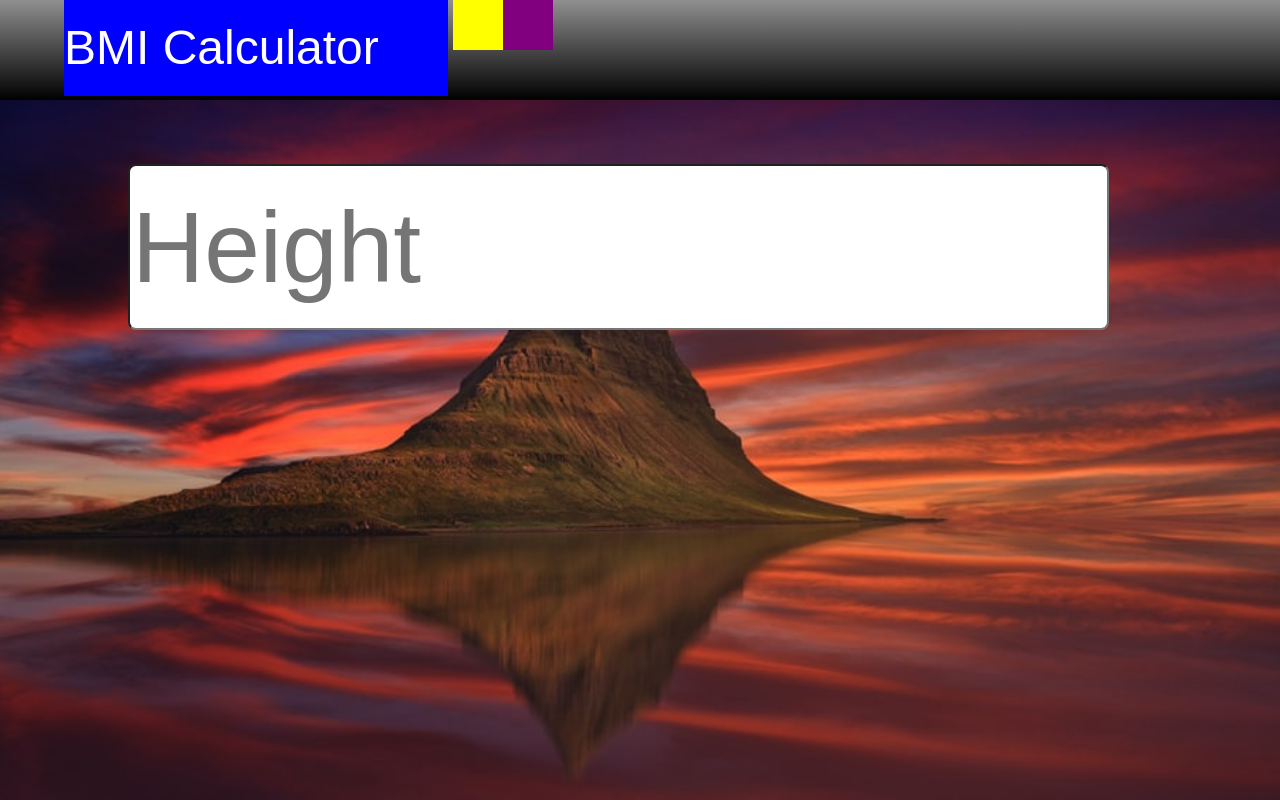
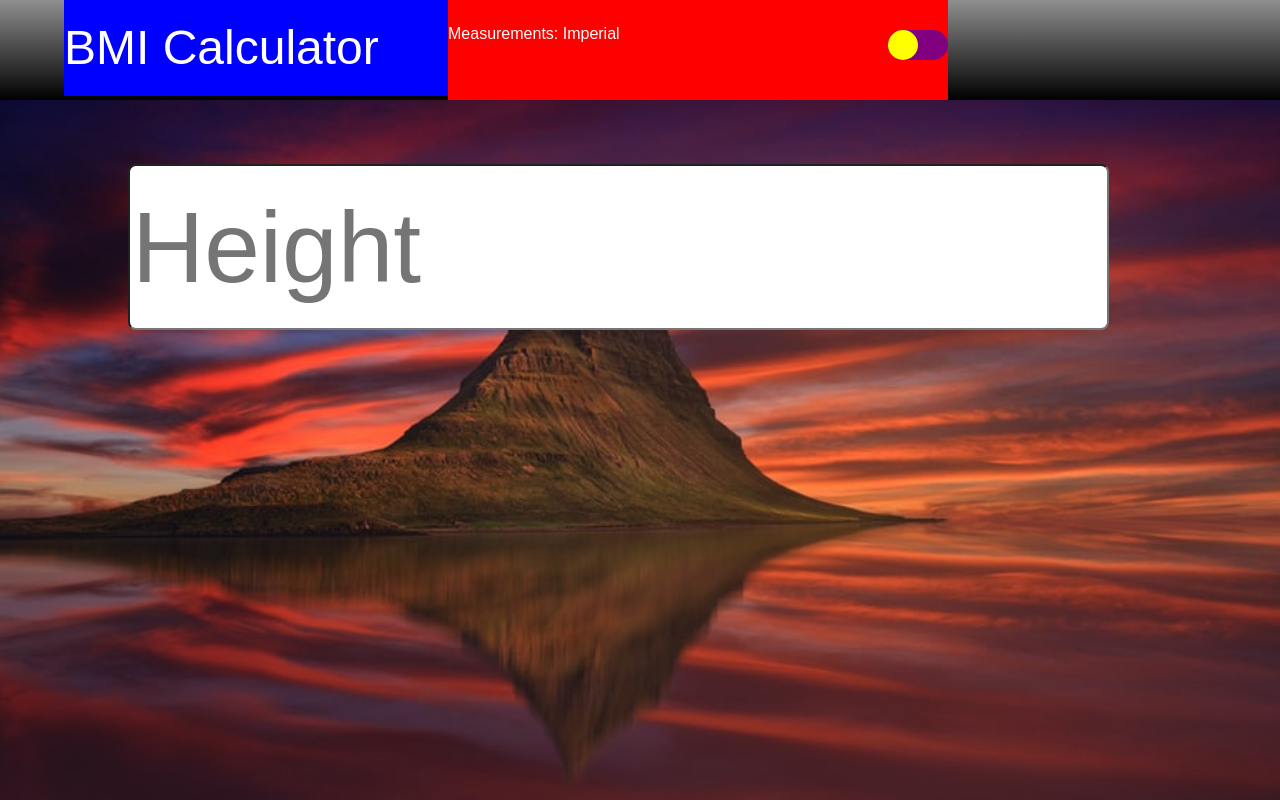
Before and after one commit to cameronbrock/BMI-Calculator, a website: page public/index.html in a window 1280 px wide. Drawn offline with Linux system fonts and the light colour scheme; a web font is replaced by a local one.

Commit message:
Progress

```diff
--- a/public/index.html
+++ b/public/index.html
@@ -4,19 +4,30 @@
 <head>
 	<title>BMI Calculator</title>
 	<link rel = 'stylesheet' href = 'style.css'>
+	<link rel = 'stylesheet' href = 'switch.css'>
 	<link href="https://fonts.googleapis.com/css2?family=Varta:wght@600&display=swap" rel="stylesheet">
 </head>
 
 <body>
 
+	<!-- Overhead bar -->
 	<div id = 'overhead'>
 		<div id = 'logo'>BMI Calculator</div>
 
-		<!-- Unit system toggle switch -->
-		<input type = 'checkbox' class = 'switch-chck-bx' id = 'sw1' />
-		<label class = 'switch' for = 'sw1'>
-			<div class = 'slider'></div>
-		</label>
+		<div id = 'unit-select'>
+
+			<!-- Unit system toggle switch -->
+			<input type = 'checkbox' class = 'switch-chck-bx' id = 'sw1' />
+			<label class = 'switch' for = 'sw1'>
+				<div class = 'slider'></div>
+			</label>
+
+			<!-- Unit system of measurement used. -->
+			<div id = 'unit-display'>Measurements:
+				<span id = 'units'></span>
+			</div>
+
+		</div>
 
 	</div>
 	<input type = 'text' class = 'textbox' placeholder = 'Height'>
--- a/public/style.css
+++ b/public/style.css
@@ -21,66 +21,28 @@ html, body {
 	font-family: 'Varta', sans-serif;
 	float: left;
 }
-/*
-.switch {
 
-	background-color: purple;
-	width: 100px;
-	height: 50px;
-
-	padding-left: 0px;
-
-	margin-left: 5px;
-	margin-bottom: 30px;
+#unit-select {
+	height: 100%;
+	width: 500px;
 
 	float: left;
 
+	background-color: red;
 }
-*/
-.switch-chck-bx {
 
-	width: 0;
-	height: 0;
-	box-sizing: border-box;
-	overflow: hidden;
+#unit-display {
+
+	color: white;
+	font-family: 'Varta', sans-serif;
+	float: left;
+
+	margin-top: 5%;
 
 }
 
-.switch {
-
-	background-color: purple;
-
-    display: inline-block;
-
-	width: 100px;
-	height: 50px;
-
-	margin-left: 5px;
-	margin-bottom: 30px;
-
-	float: left;
-
-}
-
-.slider {
-	background-color: yellow;
-
-	width: 50%;
-	height: 100%;
-
-	margin-left: 0%;
-	margin-right: auto;
-}
-
-/*
-.switch-chck-bx:checked + .switch {
-	background-color: yellow;
-}
-*/
-
-.switch-chck-bx:checked + .switch .slider {
-	margin-right: 0%;
-	margin-left: auto;
+#units::after {
+	content: 'Imperial';
 }
 
 html {
@@ -100,13 +62,11 @@ body {
 	height: 20%;
 	width: 76%;
 	border-radius: 8px;
-	/*opacity: 0.5;*/
 
 	margin-top: 5%;
 	margin-left: 10%;
 	margin-right: auto;
 
-	/*font-size: xxx-large;*/
 	font-size: 100px;
 }
 
--- /dev/null
+++ b/public/switch.css
@@ -0,0 +1,52 @@
+
+.switch-chck-bx {
+
+	width: 0;
+	height: 0;
+	box-sizing: border-box;
+	overflow: hidden;
+
+}
+
+.switch {
+
+	background-color: purple;
+
+    display: inline-block;
+
+	width: 60px;
+	height: 30px;
+
+	border-radius: 25px;
+
+	margin-top: 30px;
+	margin-left: 20px;
+	margin-bottom: 30px;
+
+	float: right;
+
+}
+
+.slider {
+	background-color: yellow;
+
+	width: 50%;
+	height: 100%;
+
+	margin-left: 0%;
+	margin-right: auto;
+
+	border-radius: 25px;
+
+}
+/*
+.switch-chck-bx:checked + #unit-display #units::after {
+	content: 'TEST';
+}
+*/
+.switch-chck-bx:checked + .switch .slider {
+	margin-right: 0%;
+	margin-left: auto;
+
+	transition-duration: 1s;
+}
```
